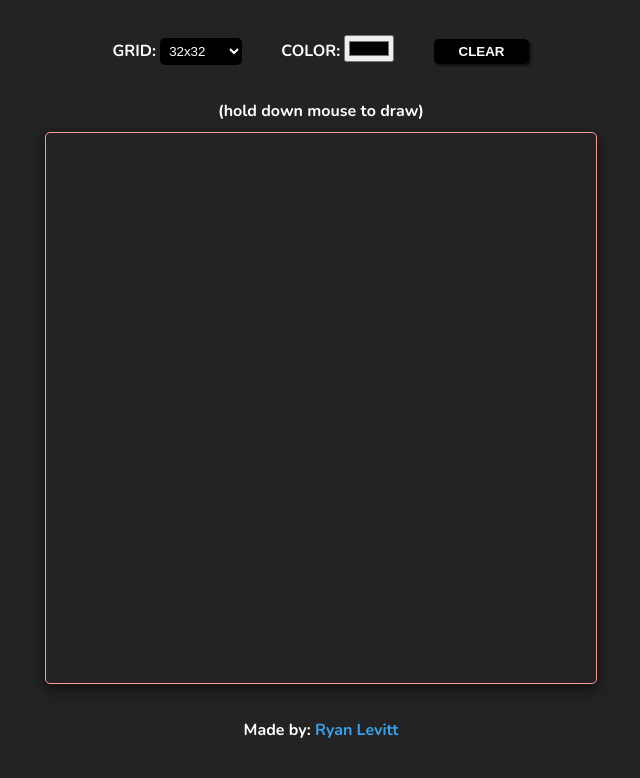
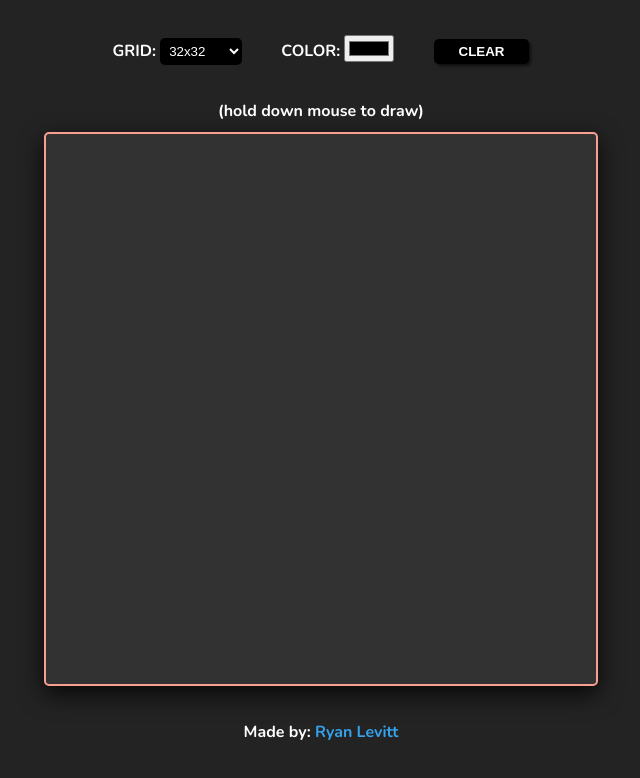
Before and after one commit to rjlevitt/etch-a-sketch, a plain HTML site: page index.html in a window 1280 px wide. Shown: the part 102-880 px from the top of the page, without its empty margins (319-959 px from the left). Drawn offline with nearby package versions, Linux system fonts and the light colour scheme.

Commit message:
changed background pad color

```diff
--- a/main.js
+++ b/main.js
@@ -27,7 +27,7 @@ function clearColor() {
     const container = document.querySelector('#container');
     const grid = document.querySelectorAll('.grid');
     grid.forEach((div)=>{
-        div.style.background = 'rgb(35,35,35)';
+        div.style.background = 'rgb(50,50,50)';
     })
 }
 
--- a/style.css
+++ b/style.css
@@ -52,14 +52,14 @@ select{
 }
 
 #container{
-    border: 1px solid #f99e91;
-    background-color: rgb(35,35,35);
+    border: 2px solid #f99e91;
+    background-color: rgb(50,50,50);
     border-radius: 5px;
     margin: 10px auto;
     width: 550px;
     height: 550px;
     display: grid;
-    box-shadow: rgba(0, 0, 0, 0.6) 0px 5px 15px 0px;
+    box-shadow: rgba(0, 0, 0, 0.8) 0px 8px 25px 0px;
 }
 
 .footer-text{
```
